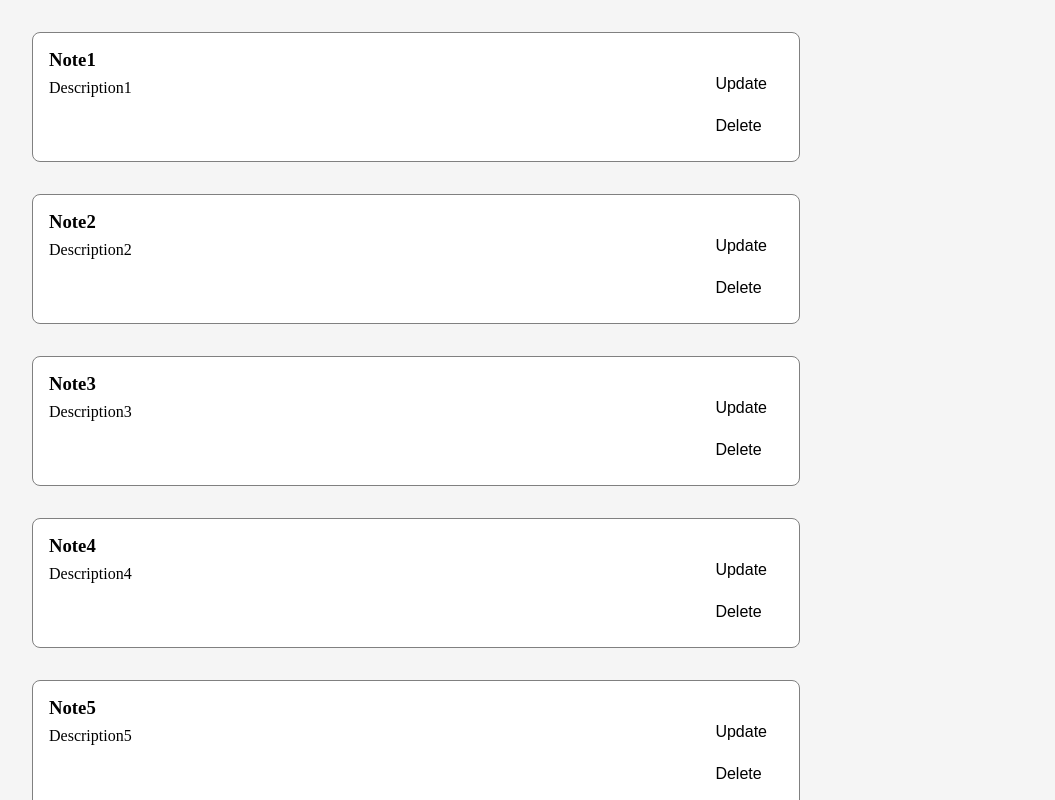
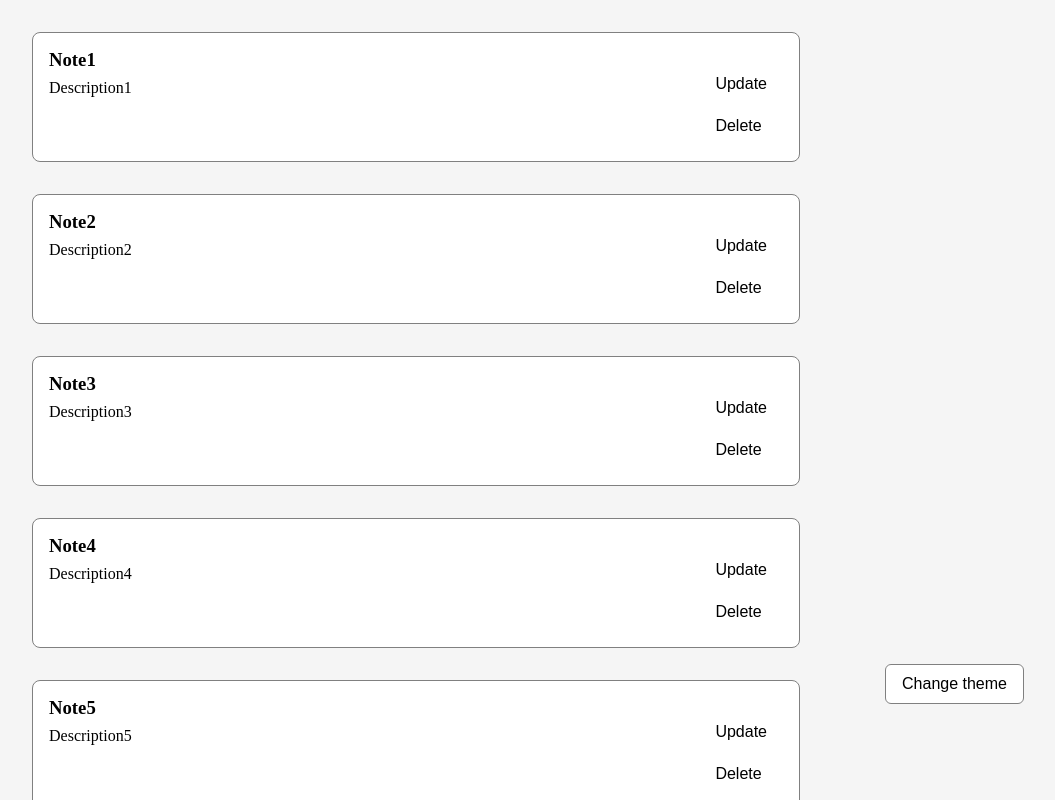
Before and after one commit to aaravsen/note-taking-app, a React (Create React App) app: page / in a window 1280 px wide. Shown: the whole page, without its empty margins (224-1279 px from the left). Built offline with nearby package versions, Linux system fonts and the light colour scheme.

Commit message:
useState demonstration

```diff
--- a/src/App.js
+++ b/src/App.js
@@ -1,10 +1,19 @@
+import { useState } from 'react';
 import './App.scss';
 import NoteList from './components/note-list/note-list.component';
+import ThemeButton from './components/theme-button/theme-btn.component';
 
 function App() {
+  const [isDarkMode, setIsDarkMode] = useState(false);
+
+  const toggleTheme = () => {
+    setIsDarkMode((prevMode) => !prevMode);
+  };
+
   return (
-    <div className="App">
-    <NoteList />
+    <div className={`App ${isDarkMode ? "dark" : ""}`}>
+      <NoteList />
+      <ThemeButton onClick={toggleTheme} />
     </div>
   );
 }
--- /dev/null
+++ b/src/components/theme-button/theme-btn.component.jsx
@@ -0,0 +1,12 @@
+import "./theme-btn.style.scss";
+
+const ThemeButton = ({onClick}) => {
+
+    return (
+        <button className="theme-btn-container" onClick={onClick}>
+            Change theme
+        </button>
+    );
+}
+
+export default ThemeButton;
--- /dev/null
+++ b/src/components/theme-button/theme-btn.style.scss
@@ -0,0 +1,10 @@
+.theme-btn-container{
+    padding: 10px 1rem;
+    border-radius: 6px;
+    background-color: var(--background-color-2);
+    color: var(--color);
+    position: absolute;
+    bottom: 6rem;
+    right: 2rem;
+    border: 1px solid grey;
+}
```
